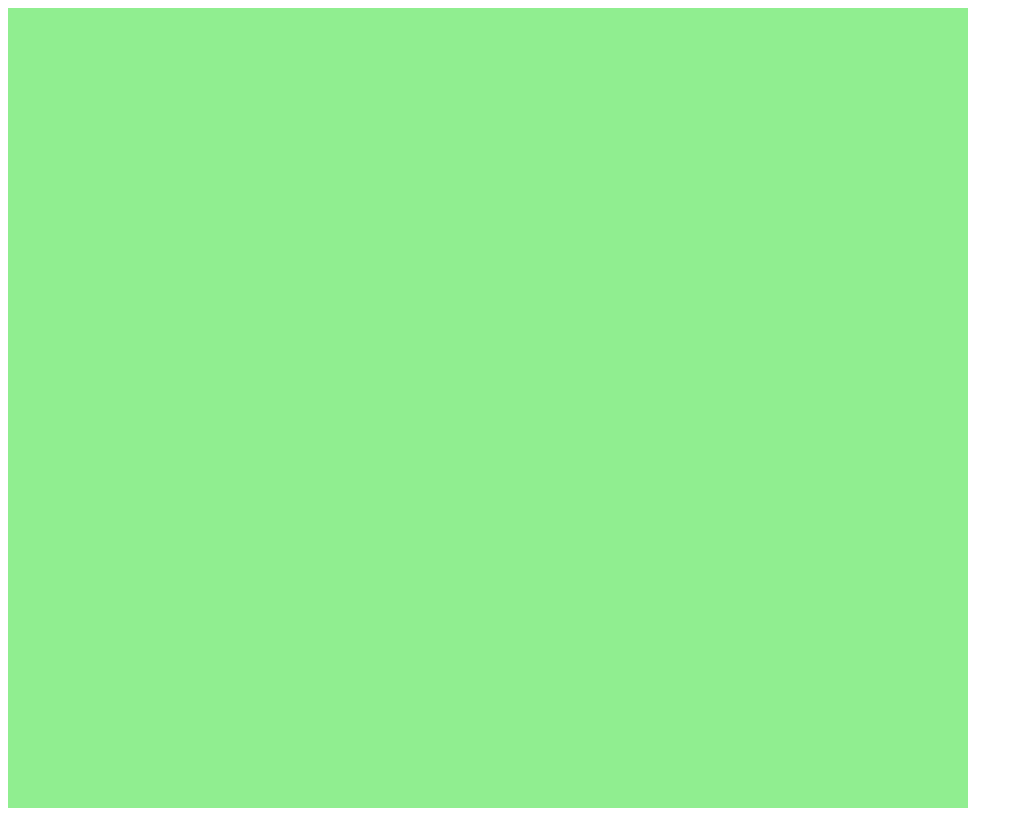
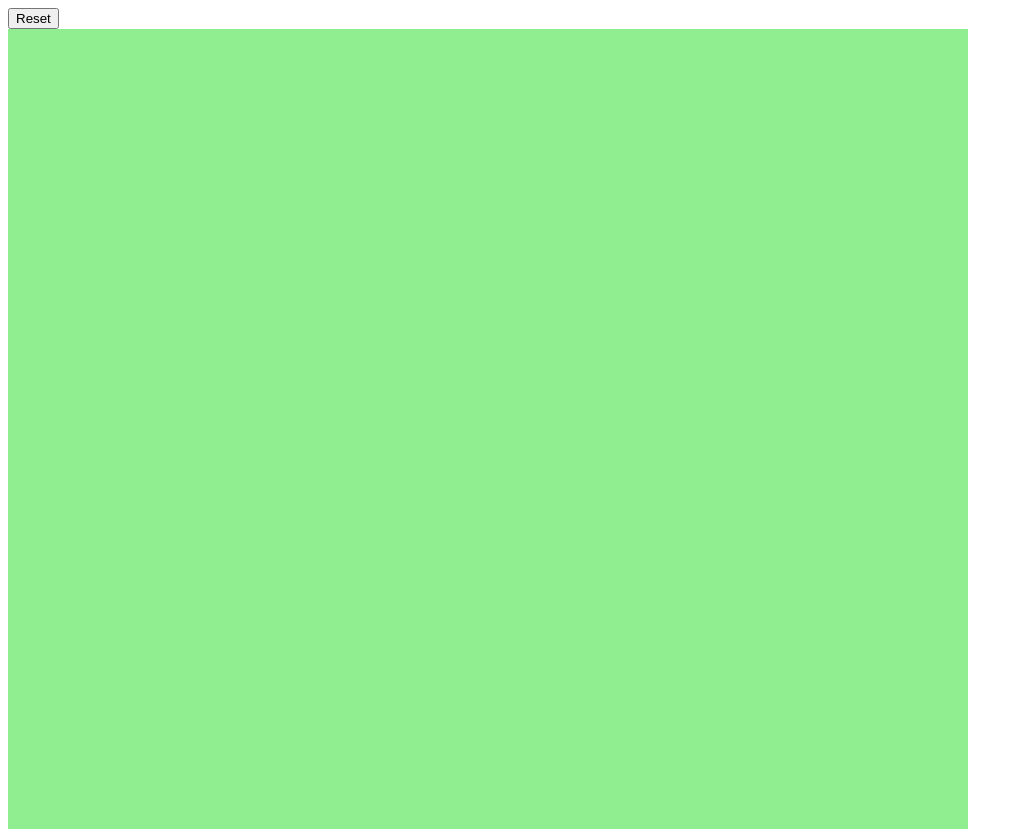
Before and after one commit to jadenenz/etch, a plain HTML site: page index.html in a window 1280 px wide. Shown: the whole page, without its empty margins (0-1023 px from the left). Before the commit the page ends 816 px from the top, so only its background shows below. Drawn offline with Linux system fonts and the light colour scheme.

Commit message:
added reset button

```diff
--- a/index.html
+++ b/index.html
@@ -31,6 +31,7 @@
 </head>
 <body>
     <script src="etch.js" defer></script>
+    <button id = "button">Reset</button>
     <div id = "cont" class="container">
 
     </div>
```
